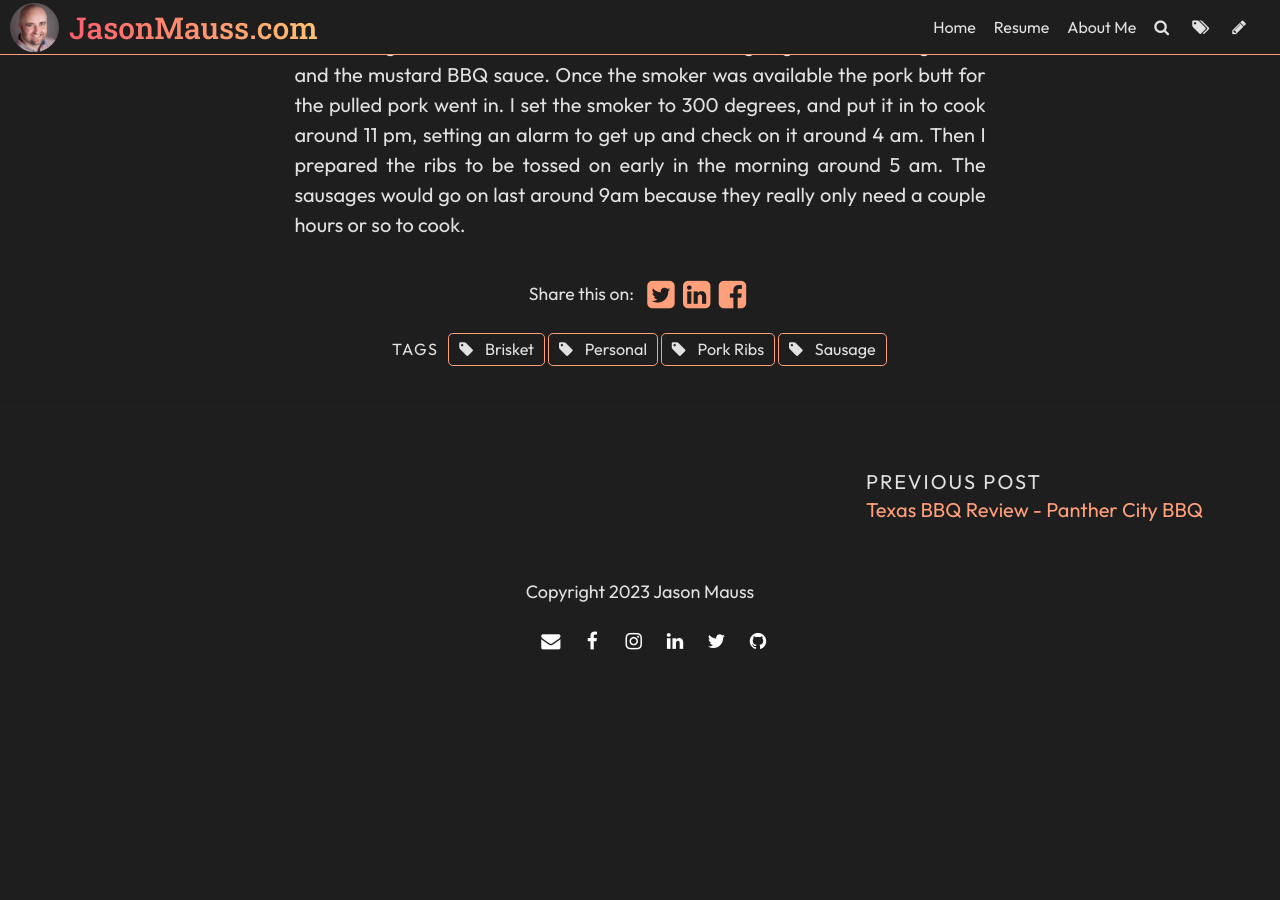
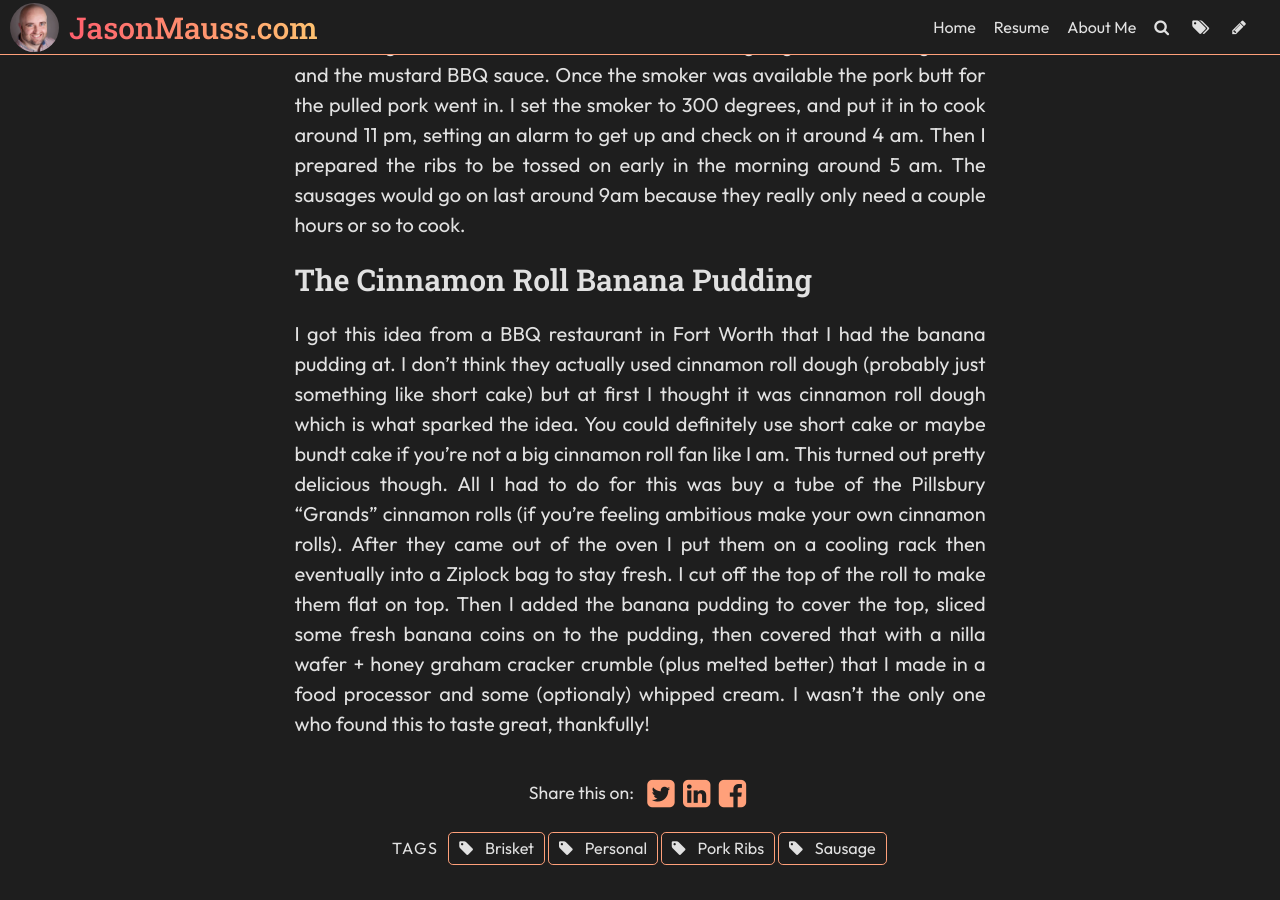
Before and after one commit to jasonmauss/jasonmaussblog, a Jekyll site: the page built from _posts/2023-11-22-a-texas-bbq-thanksgiving-for-2023.md, in a window 1280 px wide and 900 px high, scrolled down 1534 px. Built offline with Jekyll 4.4.1, drawn with Linux system fonts in a browser that asks for light colours; some web fonts are replaced; comment, search, counter and statistics services are not loaded; before the commit the page ends 2223 px from its top, so only the background shows below that.

Commit message:
Update Post “2023-11-22-a-texas-bbq-thanksgiving-for-2023”

```diff
--- a/_posts/2023-11-22-a-texas-bbq-thanksgiving-for-2023.md
+++ b/_posts/2023-11-22-a-texas-bbq-thanksgiving-for-2023.md
@@ -40,3 +40,9 @@ Some of these dishes don't take that long at all to prepare, while others (like
 ### Jesse, it's time to cook.
 
 Brisket went on first since it needs a long time to cook, plus I can easily hot hold it for a long time in the oven. While the brisket was going I made the hog sauce and the mustard BBQ sauce. Once the smoker was available the pork butt for the pulled pork went in. I set the smoker to 300 degrees, and put it in to cook around 11 pm, setting an alarm to get up and check on it around 4 am. Then I prepared the ribs to be tossed on early in the morning around 5 am. The sausages would go on last around 9am because they really only need a couple hours or so to cook.
+
+
+
+### The Cinnamon Roll Banana Pudding
+
+I got this idea from a BBQ restaurant in Fort Worth that I had the banana pudding at. I don't think they actually used cinnamon roll dough (probably just something like short cake) but at first I thought it was cinnamon roll dough which is what sparked the idea. You could definitely use short cake or maybe bundt cake if you're not a big cinnamon roll fan like I am. This turned out pretty delicious though. All I had to do for this was buy a tube of the Pillsbury "Grands" cinnamon rolls (if you're feeling ambitious make your own cinnamon rolls). After they came out of the oven I put them on a cooling rack then eventually into a Ziplock bag to stay fresh. I cut off the top of the roll to make them flat on top. Then I added the banana pudding to cover the top, sliced some fresh banana coins on to the pudding, then covered that with a nilla wafer + honey graham cracker crumble (plus melted better) that I made in a food processor and some (optionaly) whipped cream. I wasn't the only one who found this to taste great, thankfully!
```
